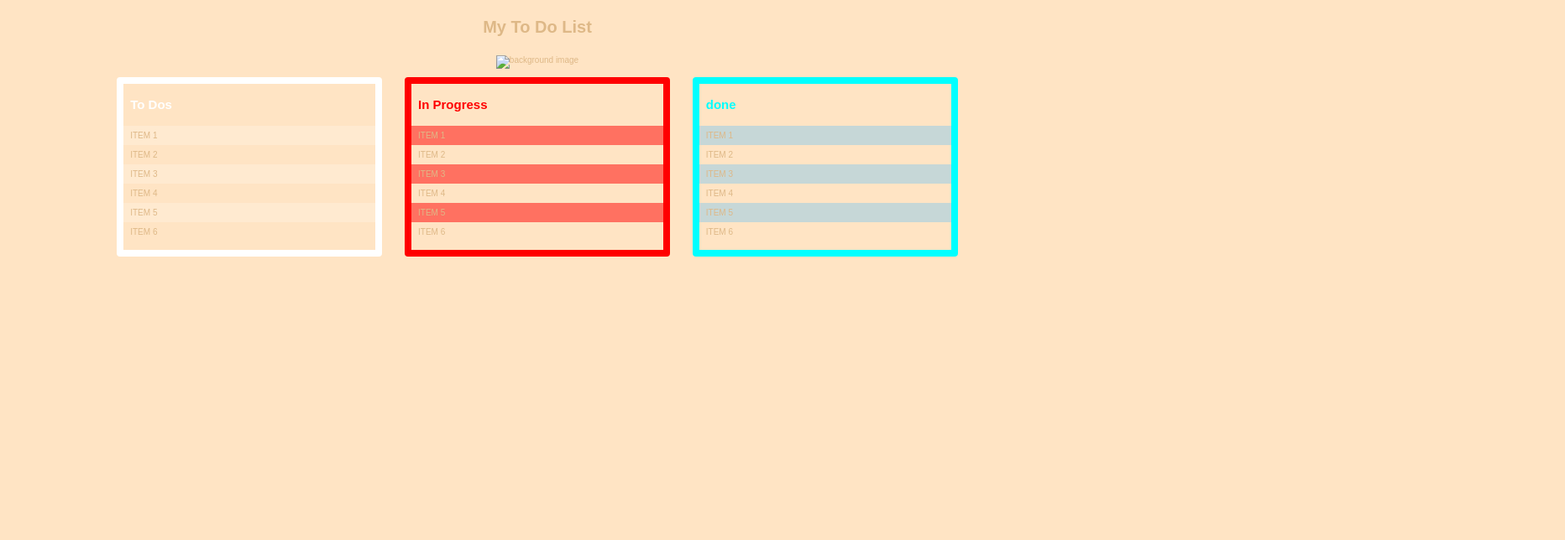
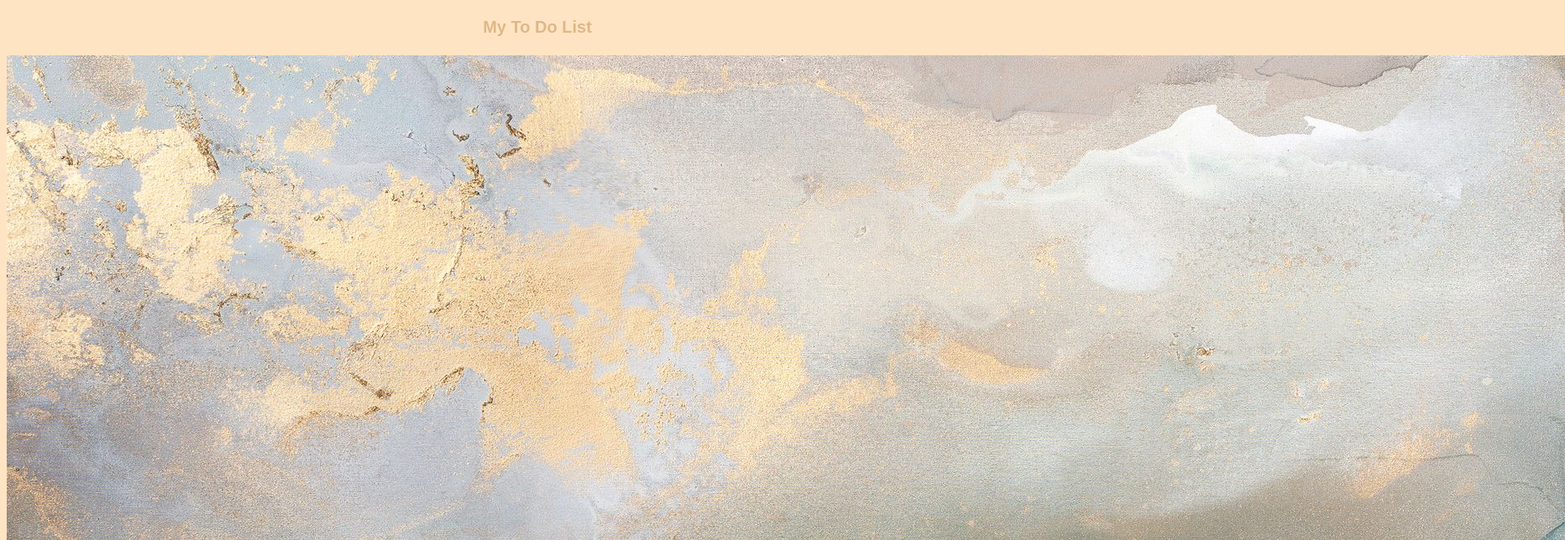
Before and after one commit to 110302Gm/to-do-list-hw4, a plain HTML site: page index.html in a window 1280 px wide. Shown: the top 644 px of the page at 84% size, 1864 px wide, since content can reach past the window. Drawn offline with Linux system fonts and the light colour scheme.

Commit message:
add to image

```diff
--- a/index.html
+++ b/index.html
@@ -11,7 +11,7 @@
   <main>
     <header>
         <h1 class="hidden">My To Do List</h1>
-        <img src="" alt="background image" id="background-image">
+        <img src="img/background.jpg" alt="background image">
 
     </header>
     <article id="todo">
```
Also changed, not shown: img/background.jpg (added).
